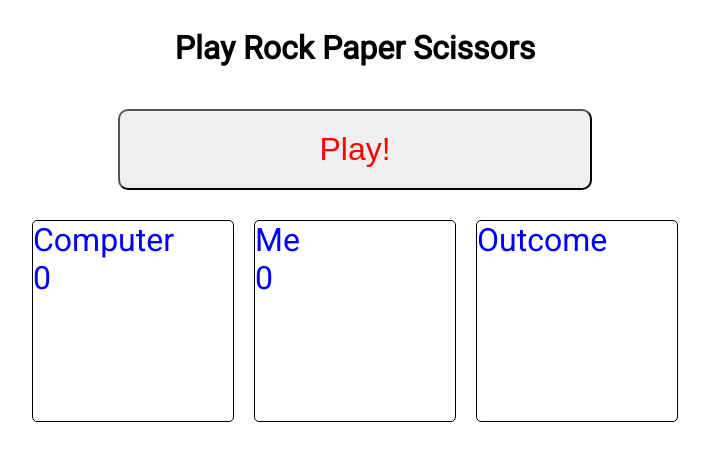
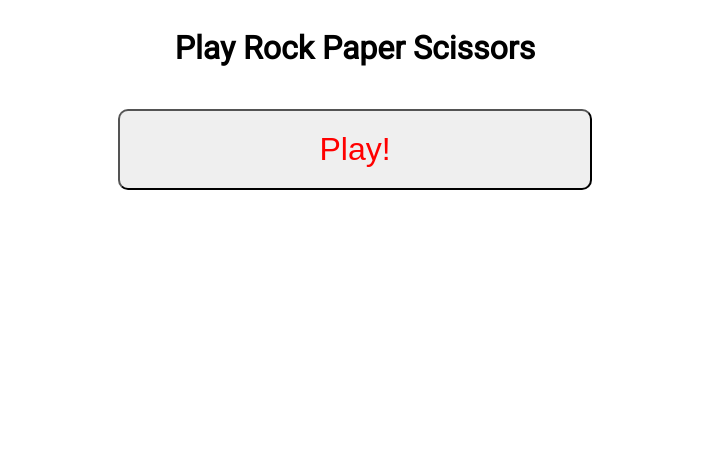
Before and after one commit to ericabell/rock_paper_scissors_pair, a PHP site: page / in a window 1280 px wide. Shown: the top 461 px of the page, without its empty margins (285-994 px from the left). Run offline with PHP 8.4, Linux system fonts and the light colour scheme.

Commit message:
Hide outcomes when page loads, reveal after click

```diff
--- a/game.js
+++ b/game.js
@@ -9,6 +9,10 @@ var app = new Vue({
 
 function playGame() {
   console.log("Clicked");
+
+  // show the outcomes
+  var outcome_div = document.getElementById('outcome');
+  outcome_div.style.display = "flex";
 
   const throws = ['rock', 'paper', 'scissors'];
   const image_urls = ['url(resources/rock.png)', 'url(resources/paper.png)', 'url(resources/scissors.png)', 'url(resources/win.jpeg)', 'url(resources/looser.jpeg)', 'url(resources/tie.jpeg)']
--- a/style.css
+++ b/style.css
@@ -28,7 +28,8 @@ button:hover {
 #outcome {
   /*border-style: solid;
   border-width: 1px;*/
-  display: flex;
+  display: none;
+  /*display: flex;*/
   flex-basis: 100%;
   justify-content: center;
 }
```
